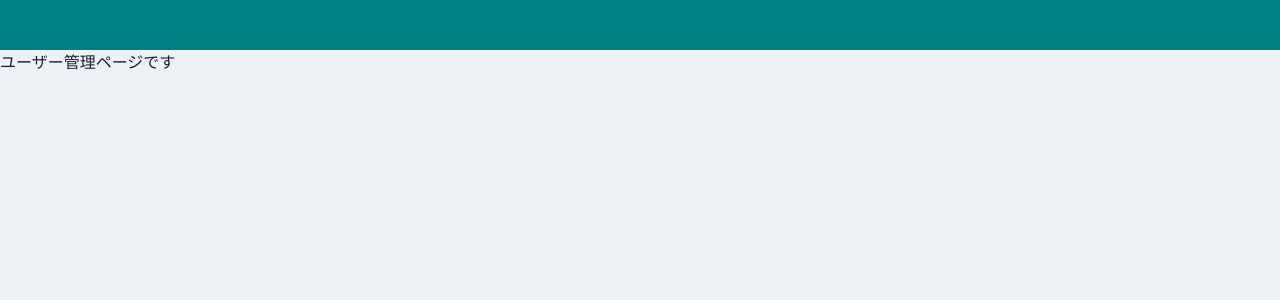
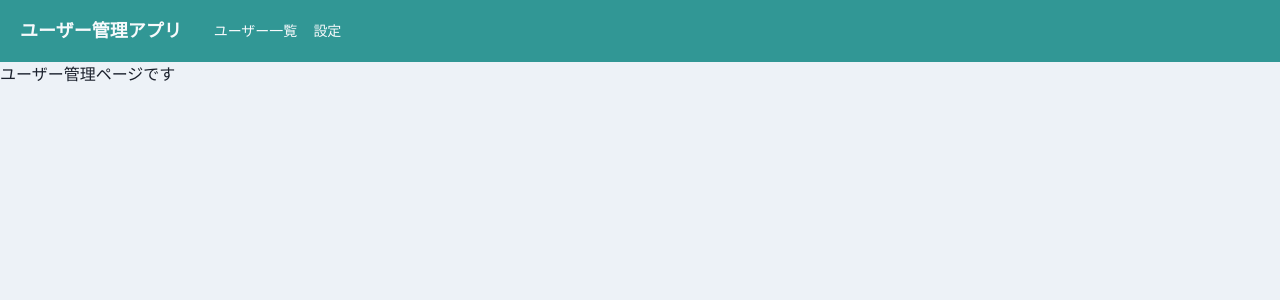
Before and after one commit to ryota-09/react-user-app, a React (Create React App) app: page /home/user_management in a window 1280 px wide. Shown: the top 300 px of the page. Built offline with nearby package versions, Linux system fonts and the light colour scheme.

Commit message:
Headerの設定完了

```diff
--- a/package.json
+++ b/package.json
@@ -3,6 +3,7 @@
   "version": "0.1.0",
   "private": true,
   "dependencies": {
+    "@chakra-ui/icons": "^1.1.7",
     "@chakra-ui/react": "^1.8.6",
     "@emotion/react": "^11.8.1",
     "@emotion/styled": "^11.8.1",
--- a/src/components/pages/organisms/layout/Header.tsx
+++ b/src/components/pages/organisms/layout/Header.tsx
@@ -1,8 +1,66 @@
+import { Box, Button, Drawer, DrawerBody, DrawerContent, DrawerOverlay, Flex, Heading, IconButton, Link, useDisclosure } from "@chakra-ui/react";
+import { HamburgerIcon } from "@chakra-ui/icons";
 import { FC, memo } from "react";
 
 //memoは全体を囲う。
 export const Header: FC = memo(() => {
+  const { isOpen, onOpen, onClose } = useDisclosure();
+
   return (
-    <div style={{height: "50px", backgroundColor: "teal"}}></div>
-  )
+    <>
+    {/* // asでHTMLタグを指定。 */}
+    <Flex
+      as="nav"
+      bg="teal.500"
+      color="gray.50"
+      align="center"
+      justify="space-between"
+      // この数字はchakuraUI特有のもの。Spacingに書かれている。
+      padding={{ base: 3, md: 5 }}
+    >
+      {/* HTMLのh1,h2みたいな表現ができるコンポーネント。md はchakuraUI特有の画面サイズ管理単位。 プロパティのmdはレスポンシブのブレイクポイント。*/}
+      <Flex align="center" as="a" mr={8} _hover={{ cursor: "pointer" }}>
+        <Heading as="h1" fontSize={{ base: "md", md: "lg" }}>
+          ユーザー管理アプリ
+        </Heading>
+      </Flex>
+      <Flex
+        align="center"
+        fontSize="sm"
+        flexGrow={2}
+        display={{ base: "none", md: "flex" }}
+      >
+        {/* これはdivタグみたいな役割 pr...padding-right*/}
+        <Box pr={4}>
+          {/* これはchakuraUIのLINKタグ(react-routerの方ではない) */}
+          <Link>ユーザー一覧</Link>
+        </Box>
+
+        <Link>設定</Link>
+      </Flex>
+      <IconButton
+        aria-label="メニューボタン"
+        icon={<HamburgerIcon />}
+        size="sm"
+        variant="unstyled"
+        display={{ base: "block", md: "none" }}
+        onClick={onOpen}
+      />
+    </Flex>
+    {/* placementはどこから出現させるかを表す。 */}
+    <Drawer placement="left" size="xs" onClose={onClose} isOpen={isOpen}>
+      {/* これはドロアーを開いた時、後ろを暗くする。 */}
+      <DrawerOverlay>
+        <DrawerContent>
+          {/* p...padding  w...width */}
+          <DrawerBody p={0} bg="gray.100" >
+            <Button w="100%">TOP</Button>
+            <Button w="100%">ユーザー一覧</Button>
+            <Button w="100%">設定</Button>
+          </DrawerBody>
+        </DrawerContent>
+      </DrawerOverlay>
+    </Drawer>
+    </>
+  );
 });
```
Also changed, not shown: 1 other file (tests, documents, lock files or other folders).
